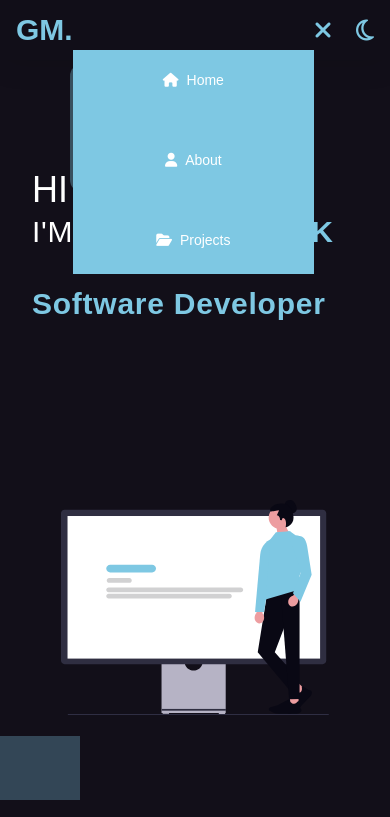
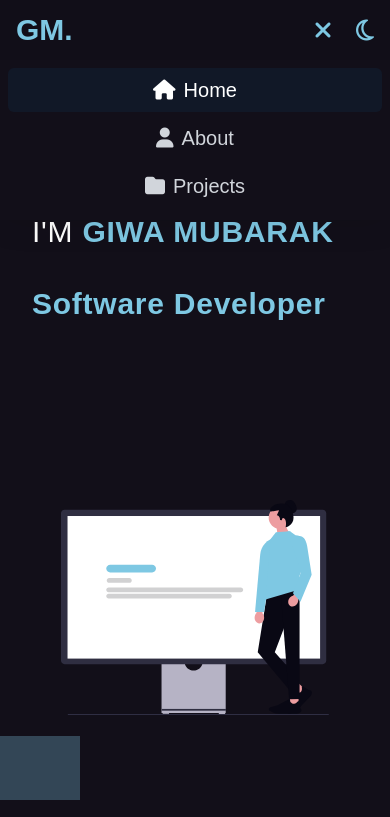
Before and after one commit to Veteranalpha/portfolio, a website: page index.html in a window 390 px wide. Both pictures are taken after a click on the icon 321 px from the left and 30 px from the top of the page. Shown: the top 817 px of the page. Drawn offline with Linux system fonts and the light colour scheme.

Commit message:
Uploaded the final design for navbar reponse

```diff
--- a/index.html
+++ b/index.html
@@ -17,7 +17,7 @@
   <div class="container mx-auto z-50 flex w-full justify-between  items-center pointer text-white py-3 ">
   <input type="checkbox" id="check">
     <div class="text-3xl font-bold text-babyblue cursor-pointer">GM.</div>
-    <nav class="nav-head relative mx-auto overflow-x-visible">
+    <nav class="nav-head relative  overflow-x-visible">
       <ul class="md:flex hidden space-x-14  text-sm items-center justify-center nav-bar">
         <li class="underline-transition pb-1 hover:font-bold">
           <a href="#home"><i class="fa-solid fa-house pr-2 "></i>Home</a>
@@ -44,7 +44,15 @@
         <!-- <i class="fa-solid fa-xmark" style="color: #7ec8e3;"></i> -->
      </div>
   </div>
-  <div id="overlay" class="fixed inset-0 bg-babyblue hidden z-40"></div>
+  <div class="hidden bg-darkpurple md:hidden" id="mobile-menu">
+    <div class="space-y-1 px-2 pb-3 pt-2">
+      <!-- Current: "bg-gray-900 text-white", Default: "text-gray-300 hover:bg-gray-700 hover:text-white" -->
+      <a href="#" class="block rounded-md bg-gray-900 px-3 py-2 text-xl font-medium text-white text-center" aria-current="page"><i class="fa-solid fa-house pr-2 "></i>Home</a>
+      <a href="#" class="block rounded-md px-3 py-2 text-xl font-medium text-gray-300 hover:bg-gray-700 hover:text-white text-center"><i class="fa-solid fa-user pr-2 "></i>About</a>
+      <a href="#" class="block rounded-md px-3 py-2 text-xl font-medium text-gray-300 hover:bg-gray-700 hover:text-white text-center"><i class="fa-solid fa-folder pr-2 "></i>Projects</a>
+
+    </div>
+  </div>
 </section>
 
 
--- a/src/index.js
+++ b/src/index.js
@@ -2,28 +2,13 @@
 const menuBtn = document.querySelector('.switch');
 const navBar = document.querySelector('.nav-bar');
 const navHead = document.querySelector('.nav-head');
+const mobileMenu = document.getElementById('mobile-menu');
 const overlay = document.getElementById('overlay');
 
 menuBtn.addEventListener('click', () => {
   menuBtn.classList.toggle('fa-bars');
   menuBtn.classList.toggle('fa-xmark');
-  navBar.classList.toggle('hidden');
-  navBar.classList.toggle('bg-babyblue');
-  navBar.classList.toggle('flex');
-  navBar.classList.toggle('flex-col');
-  navBar.classList.toggle('items-start');
-  navBar.classList.toggle('absolute');
-  navBar.classList.toggle('top-0');
-  navBar.classList.toggle('left-0');
-  navHead.classList.toggle('top-0');
-  navHead.classList.toggle('left-0');
-  navBar.classList.toggle('space-x-14');
-  navBar.classList.toggle('space-y-14');
-  navBar.classList.toggle('my-5');
-  navBar.classList.toggle('py-5');
-  navHead.classList.toggle('w-full');
-  navBar.classList.toggle('w-full');
-  navHead.classList.toggle('overflow-y-visible');
+  mobileMenu.classList.toggle('hidden');
   //   overlay.classList.toggle('hidden');
 });
 
```
Also changed, not shown: src/output.css.
